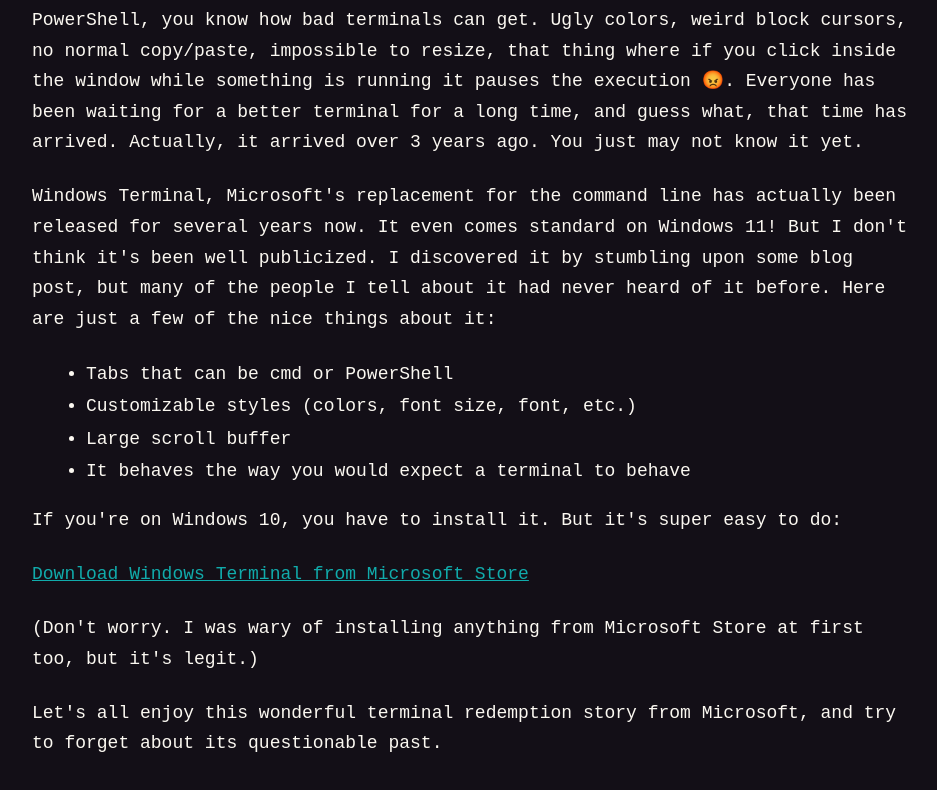
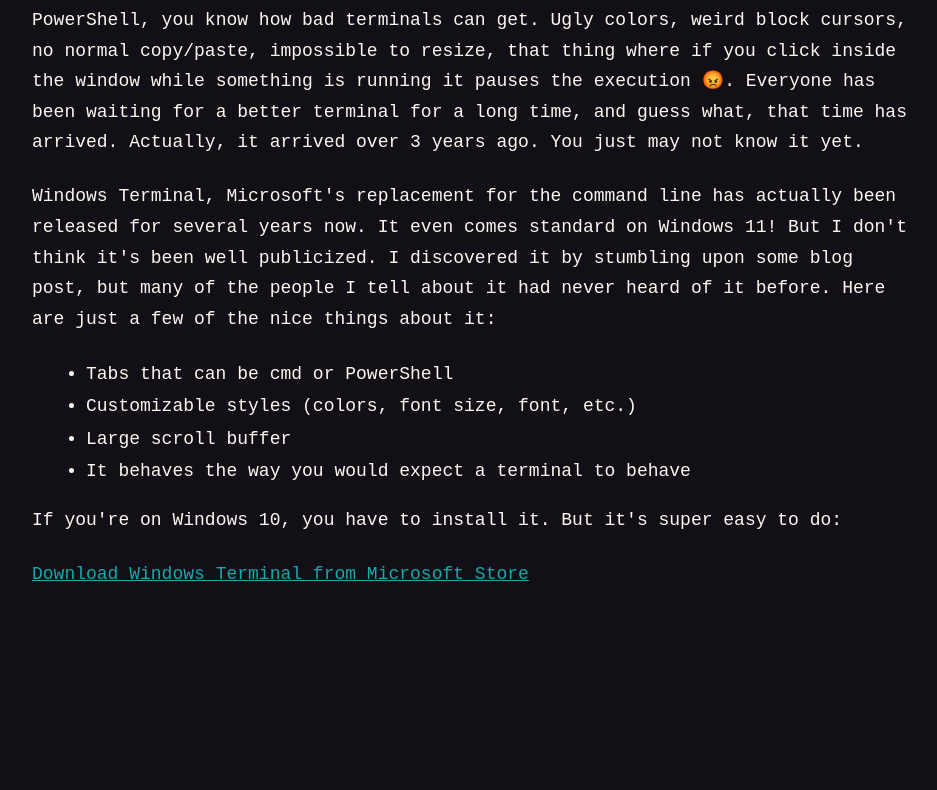
Before and after one commit to philhd/phil-site-next, a Next.js app: page /blog in a window 1280 px wide. Shown: the part 238-1028 px from the top of the page, without its empty margins (166-1103 px from the left). After the commit the page ends 869 px from the top, so only its background shows below. Built offline with nearby package versions, Linux system fonts and the light colour scheme.

Commit message:
blog edit

```diff
--- a/src/app/blog/page.tsx
+++ b/src/app/blog/page.tsx
@@ -18,11 +18,7 @@
 
 If you're on Windows 10, you have to install it. But it's super easy to do:
 
-[Download Windows Terminal from Microsoft Store](https://apps.microsoft.com/store/detail/windows-terminal/9N0DX20HK701)
-
-(Don't worry. I was wary of installing anything from Microsoft Store at first too, but it's legit.)
-
-Let's all enjoy this wonderful terminal redemption story from Microsoft, and try to forget about its questionable past.`
+[Download Windows Terminal from Microsoft Store](https://apps.microsoft.com/store/detail/windows-terminal/9N0DX20HK701)`
 
     return (
         <ReactMarkdown>{markdown}</ReactMarkdown>
```
